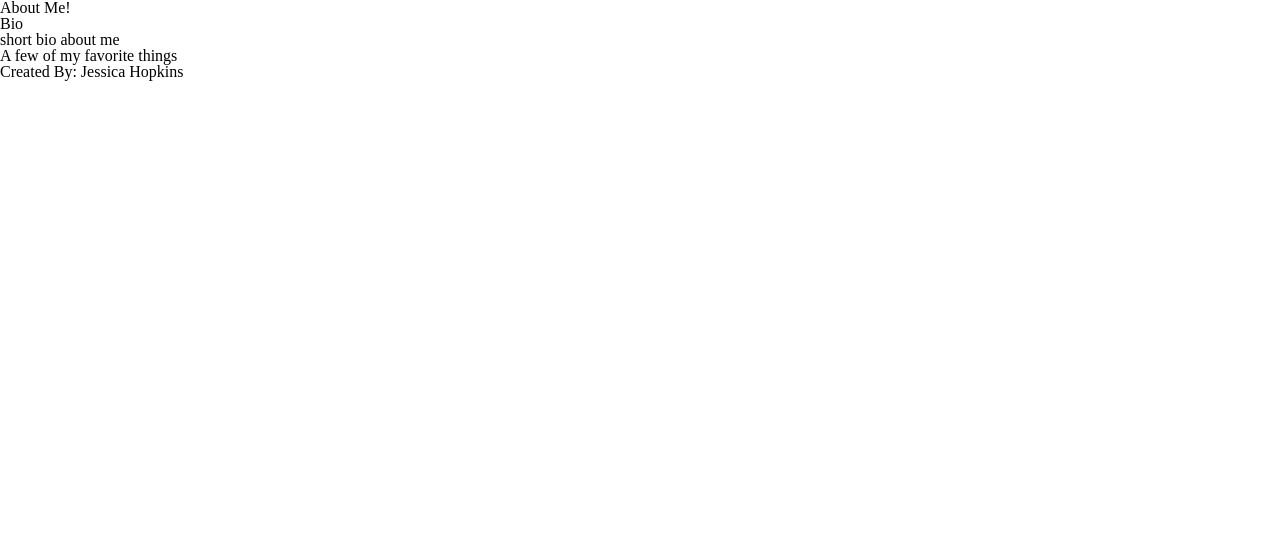
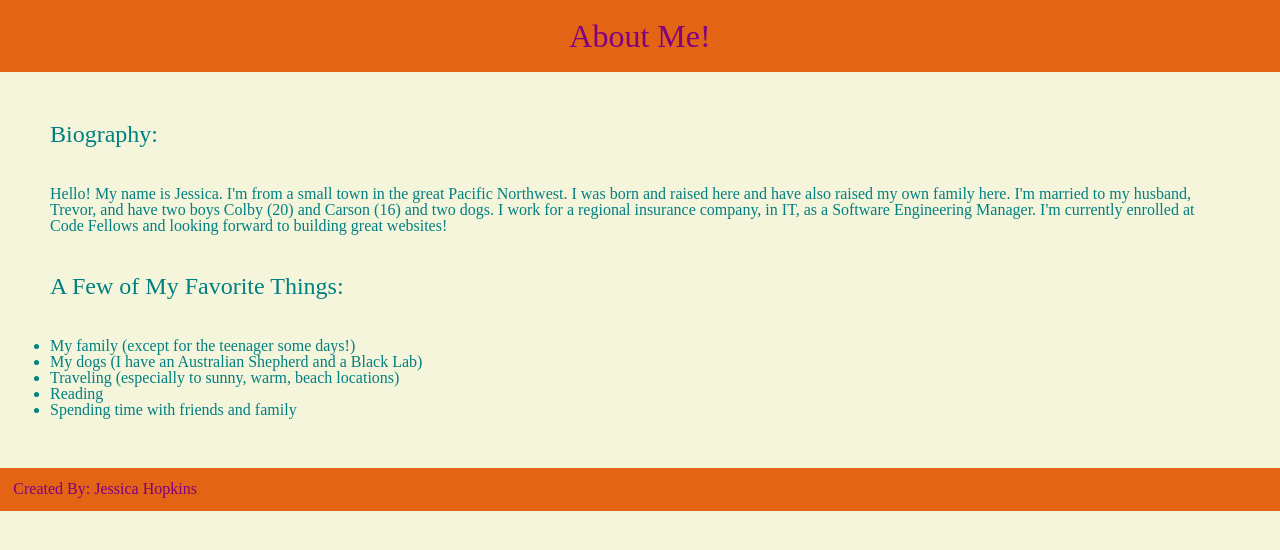
Before and after one commit to jessicahopkins/class-02, a plain HTML site: page index.html in a window 1280 px wide. Drawn offline with Linux system fonts and the light colour scheme.

Commit message:
updated content in index.html and added styling

```diff
--- a/index.html
+++ b/index.html
@@ -14,15 +14,16 @@
         </header>
 
         <main>
-            <h2>Bio</h2>
-            <p>short bio about me</p>
+            <h2>Biography:</h2>
+            <p>Hello!  My name is Jessica.  I'm from a small town in the great Pacific Northwest.  I was born and raised here and have also raised my own family here.  I'm married to my husband, Trevor, and have two boys Colby (20) and Carson (16) and two dogs. I work for a regional insurance company, in IT, as a Software Engineering Manager.  I'm currently enrolled at Code Fellows and looking forward to building great websites! </p>
 
-            <h2>A few of my favorite things</h2>
+            <h2>A Few of My Favorite Things:</h2>
             <ul>
-                <li></li>
-                <li></li>
-                <li></li>
-                <li></li>
+                <li>My family (except for the teenager some days!)</li>
+                <li>My dogs (I have an Australian Shepherd and a Black Lab)</li>
+                <li>Traveling (especially to sunny, warm, beach locations)</li>
+                <li>Reading </li>
+                <li>Spending time with friends and family</li>
             </ul>
 
         </main>
--- a/styles/style.css
+++ b/styles/style.css
@@ -0,0 +1,41 @@
+body {
+    background-color: beige;
+}
+
+header {
+    background: #e36414;
+    padding: 15pt;
+    text-align: center ;
+}
+
+header h1 {
+    color: purple;
+    font-size: 200%;
+}
+
+main {
+    margin: 30px;
+}
+
+p {
+    color: teal;
+    padding: 15pt;
+}
+
+h2 {
+    color: teal;
+    font-size: 150%;
+    padding: 15pt;
+}
+
+main ul {
+    color: teal;
+    list-style-type: initial;
+    padding: 15pt;
+}
+
+footer {
+    background: #e36414;
+    color: purple;
+    padding: 10pt;
+}
```
